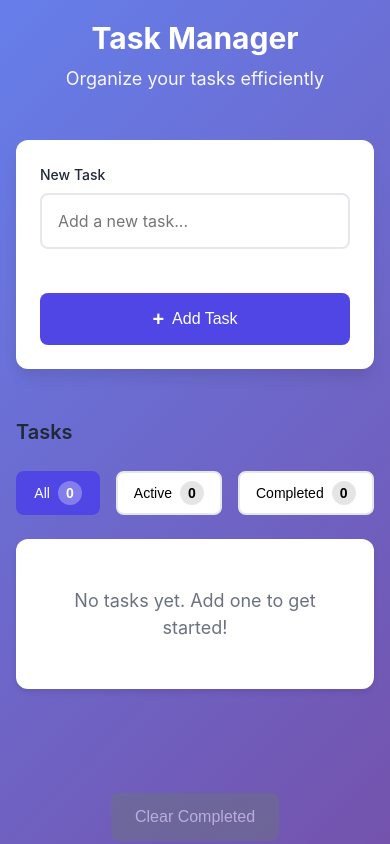
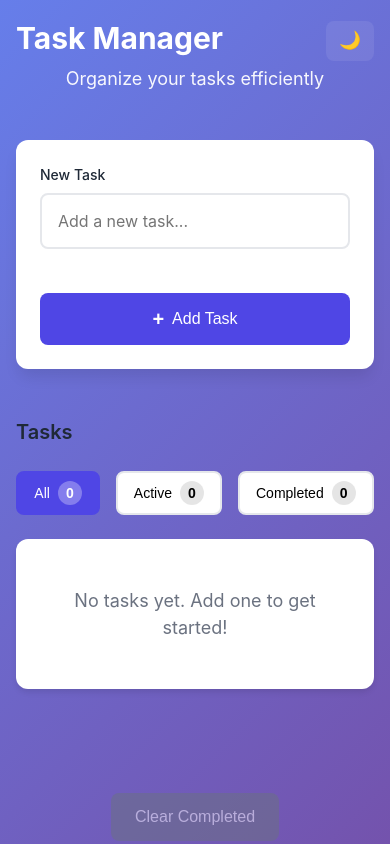
Before and after one commit to popmeeting/fits, a plain HTML site: page index.html in a window 390 px wide. Shown: the top 844 px of the page. Drawn offline with Linux system fonts and the light colour scheme.

Commit message:
Add theme toggle functionality and styles for dark mode

```diff
--- a/index.html
+++ b/index.html
@@ -10,7 +10,13 @@
 <body>
     <div class="container">
         <header role="banner">
-            <h1>Task Manager</h1>
+            <div class="header-top">
+                <h1>Task Manager</h1>
+                <button id="theme-toggle" class="btn theme-toggle" aria-pressed="false" aria-label="Toggle dark mode">
+                    <span class="theme-icon" aria-hidden="true">🌙</span>
+                    <span class="sr-only">Toggle dark mode</span>
+                </button>
+            </div>
             <p class="subtitle">Organize your tasks efficiently</p>
         </header>
 
--- a/script.js
+++ b/script.js
@@ -13,6 +13,7 @@ class TaskManager {
         this.loadTasks();
         this.cacheDOM();
         this.bindEvents();
+        this.initTheme();
         this.render();
     }
 
@@ -32,6 +33,7 @@ class TaskManager {
             active: document.getElementById('count-active'),
             completed: document.getElementById('count-completed'),
         };
+        this.themeToggle = document.getElementById('theme-toggle');
     }
 
     /**
@@ -45,6 +47,61 @@ class TaskManager {
             btn.addEventListener('click', (e) => this.handleFilterClick(e));
         });
         this.clearCompletedBtn.addEventListener('click', () => this.handleClearCompleted());
+        if (this.themeToggle) {
+            this.themeToggle.addEventListener('click', () => this.toggleTheme());
+            this.themeToggle.addEventListener('keydown', (e) => {
+                if (e.key === 'Enter' || e.key === ' ') {
+                    e.preventDefault();
+                    this.toggleTheme();
+                }
+            });
+        }
+    }
+
+    /**
+     * Initialize theme based on user preference or system
+     */
+    initTheme() {
+        const saved = localStorage.getItem('theme');
+        const prefersDark = window.matchMedia && window.matchMedia('(prefers-color-scheme: dark)').matches;
+        const theme = saved ? saved : (prefersDark ? 'dark' : 'light');
+
+        this.applyTheme(theme);
+    }
+
+    /**
+     * Apply theme and update toggle button
+     */
+    applyTheme(theme) {
+        const root = document.documentElement;
+        if (theme === 'dark') {
+            root.setAttribute('data-theme', 'dark');
+            root.classList.add('dark-mode');
+            if (this.themeToggle) {
+                this.themeToggle.setAttribute('aria-pressed', 'true');
+                const icon = this.themeToggle.querySelector('.theme-icon');
+                if (icon) icon.textContent = '☀️';
+            }
+        } else {
+            root.removeAttribute('data-theme');
+            root.classList.remove('dark-mode');
+            if (this.themeToggle) {
+                this.themeToggle.setAttribute('aria-pressed', 'false');
+                const icon = this.themeToggle.querySelector('.theme-icon');
+                if (icon) icon.textContent = '🌙';
+            }
+        }
+        localStorage.setItem('theme', theme);
+    }
+
+    /**
+     * Toggle between dark and light themes
+     */
+    toggleTheme() {
+        const current = document.documentElement.getAttribute('data-theme') === 'dark' || document.documentElement.classList.contains('dark-mode') ? 'dark' : 'light';
+        const next = current === 'dark' ? 'light' : 'dark';
+        this.applyTheme(next);
+        this.announce(`Switched to ${next} theme`);
     }
 
     /**
--- a/styles.css
+++ b/styles.css
@@ -51,6 +51,53 @@
     --radius-sm: 0.375rem;
     --radius-md: 0.5rem;
     --radius-lg: 0.75rem;
+}
+
+/* ============================================================================
+   Theme Toggle & Manual Dark Mode
+   ============================================================================ */
+
+.header-top {
+    display: flex;
+    align-items: center;
+    justify-content: space-between;
+    gap: var(--spacing-md);
+}
+
+.theme-toggle {
+    padding: 0.5rem;
+    width: 48px;
+    height: 40px;
+    display: inline-flex;
+    align-items: center;
+    justify-content: center;
+    border-radius: var(--radius-md);
+    background: rgba(255,255,255,0.08);
+    color: var(--bg-white);
+}
+
+.theme-toggle .theme-icon {
+    font-size: 1.1rem;
+}
+
+.theme-toggle[aria-pressed="true"] {
+    background: rgba(255,255,255,0.18);
+    transform: translateY(-1px);
+}
+
+/* Manual dark-mode: use attribute for toggling so JS can control theme */
+:root[data-theme="dark"], :root.dark-mode {
+    --bg-white: #0b1220;
+    --bg-light: #071025;
+    --text-primary: #f3f4f6;
+    --text-secondary: #cbd5e1;
+    --border-color: #1f2937;
+    --primary-light: #1e3a8a;
+}
+
+/* Smooth transition when switching themes */
+html {
+    transition: background 0.2s ease-in-out, color 0.2s ease-in-out;
 }
 
 * {
```
